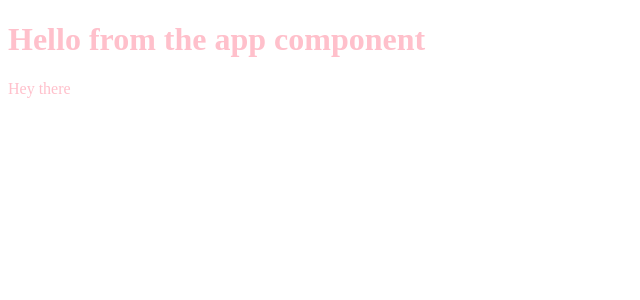
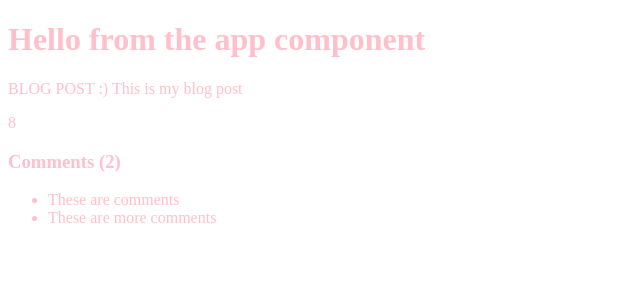
Before and after one commit to oscar-ct/react-practice, a React (Create React App) app: page / in a window 1280 px wide. Shown: the top 300 px of the page, without its empty margins (0-640 px from the left). Built offline with nearby package versions, Linux system fonts and the light colour scheme.

Commit message:
feat: reviewed dymanic values and lists in JSX

```diff
--- a/src/App.js
+++ b/src/App.js
@@ -1,10 +1,32 @@
 function App() {
+    const title = 'Blog Post';
+    const body = 'This is my blog post';
+    const comments = [
+        {
+            id: 1,
+            text: 'These are comments'
+        },
+        {
+            id: 2,
+            text: "These are more comments"
+        }
+
+    ];
     return (
         <div className='container'>
             <h1>Hello from the app component</h1>
-            <p>Hey there</p>
+            <p>{title.toUpperCase()} :) {body}</p>
+            {Math.ceil(Math.random() * (5 + 5))}
             <label htmlFor="main"/>
+            <div className="comments">
+                <h3>Comments ({comments.length})</h3>
+                <ul>
+                    {comments.map(function (comment, index) {
+                        return <li key={comment.id}>{comment.text}</li>
+                    })}
+                </ul>
+            </div>
         </div>
-    )
+    );
 }
 export default App;
```
